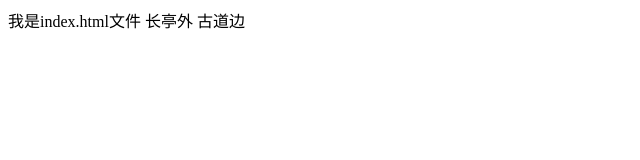
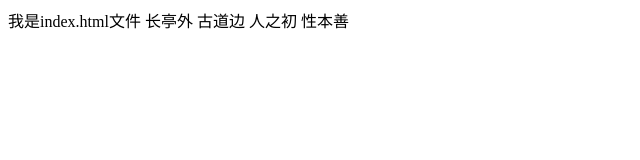
Before and after one commit to xyz17710979517/git-demo, a plain HTML site: page index.html in a window 1280 px wide. Shown: the whole page, without its empty margins (0-640 px from the left). Drawn offline with Linux system fonts and the light colour scheme.

Commit message:
A程序员第三次提交

```diff
--- a/index.html
+++ b/index.html
@@ -8,5 +8,6 @@
 <body>
     我是index.html文件
     长亭外 古道边
+    人之初 性本善
 </body>
 </html>
```
